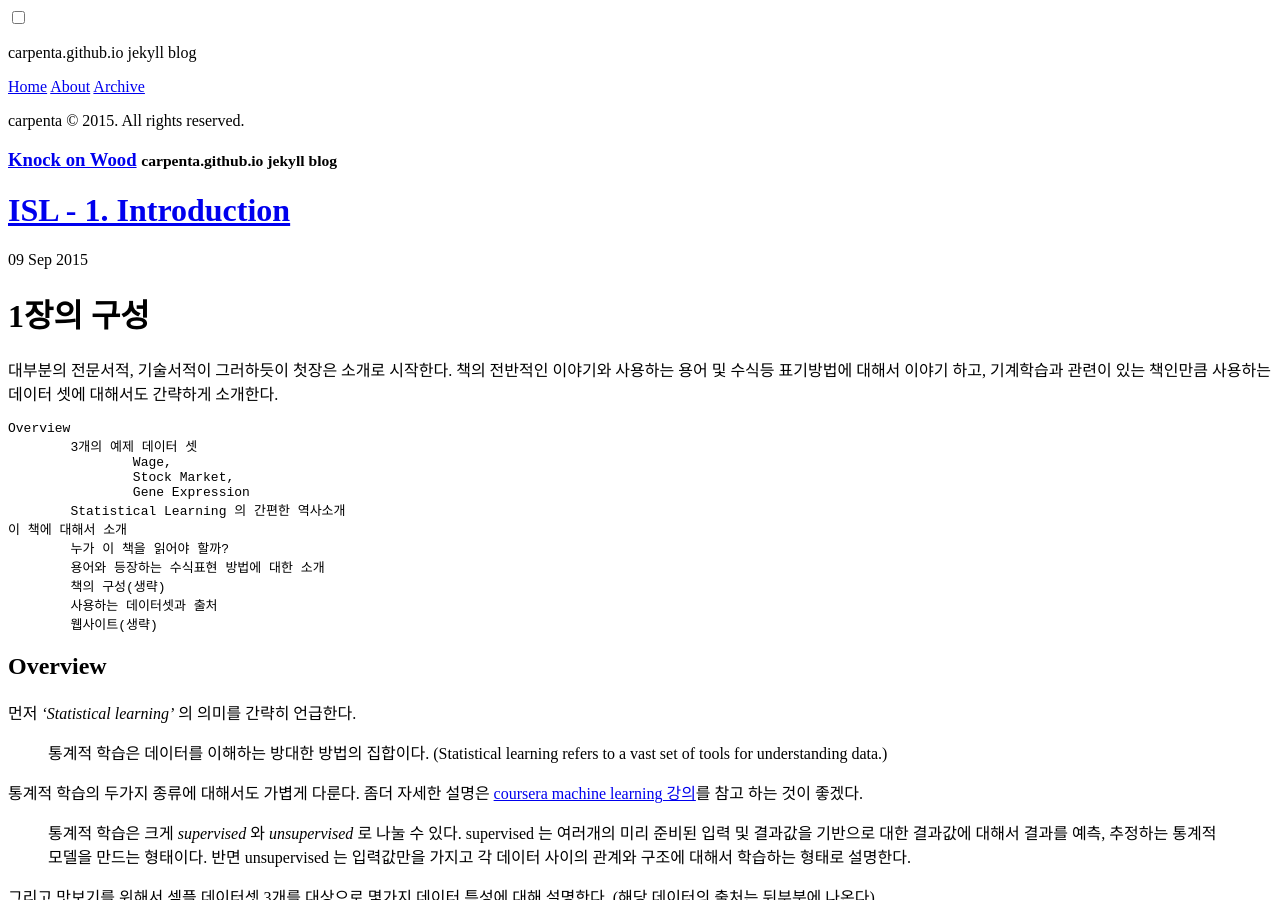
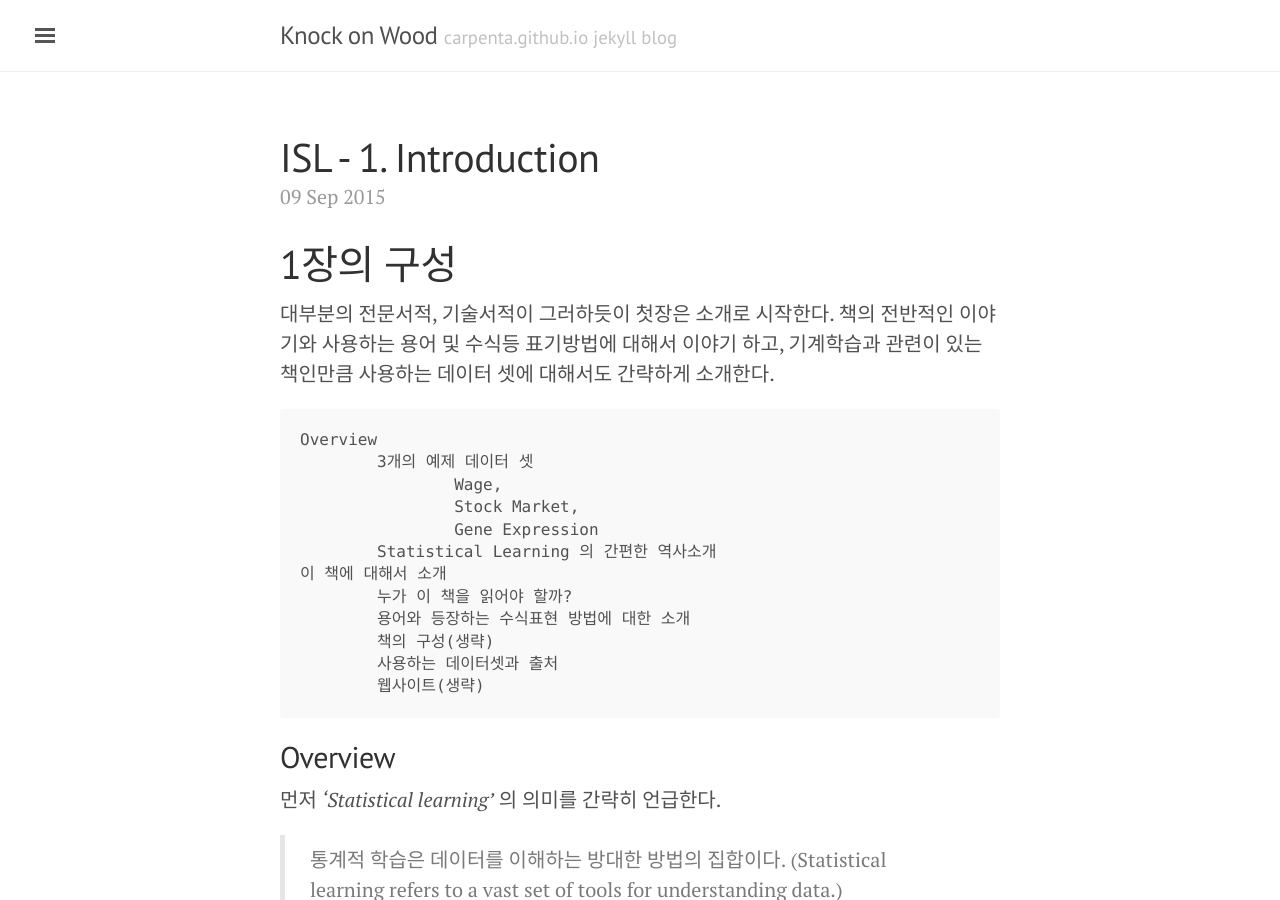
Before and after one commit to carpenta/carpenta.github.io, a Jekyll site: the page built from index.html, in a window 1280 px wide and 900 px high. Built offline with Jekyll 4.4.1, drawn with Linux system fonts in a browser that asks for light colours; the list of posts is cut into pages by our own code.

Commit message:
버그 수정

```diff
--- a/_config.yml
+++ b/_config.yml
@@ -9,7 +9,7 @@ title:               Knock on Wood
 tagline:             'carpenta.github.io jekyll blog'
 description:         'carpenta.github.io jekyll blog'
 url:                 http://carpenta.github.io
-baseurl:             'carpenta.github.io'
+baseurl:             '/'
 paginate:            1
 
 # About/contact
```
